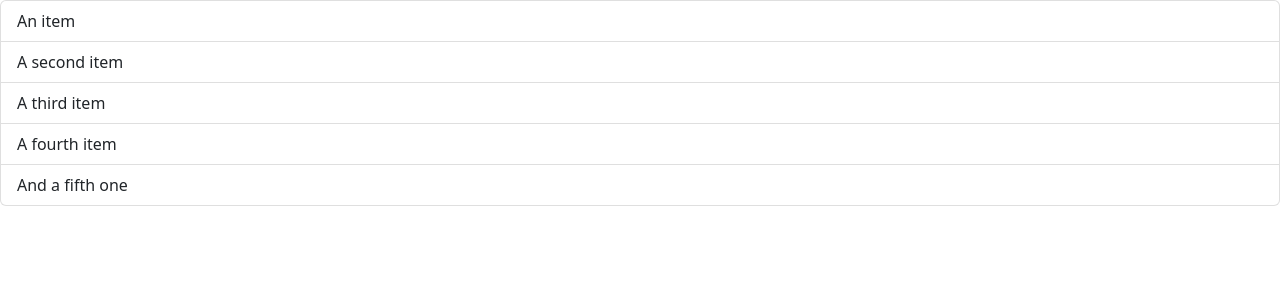
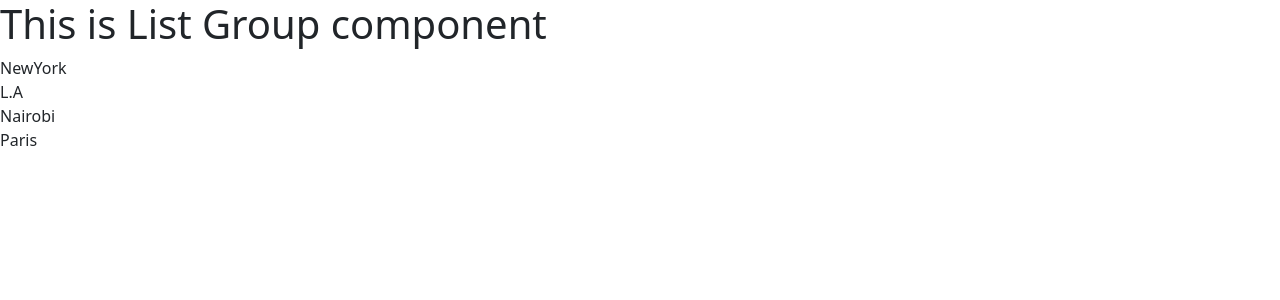
Before and after one commit to KabongeHajarah/app-react, a React (Vite) app: page / in a window 1280 px wide. Shown: the top 300 px of the page. Built offline with nearby package versions, Linux system fonts and the light colour scheme.

Commit message:
ListComponent

```diff
--- a/src/components/ListGroup.tsx
+++ b/src/components/ListGroup.tsx
@@ -1,12 +1,20 @@
 function ListGroup() {
+    const items =[
+        'NewYork',
+        'L.A',
+        'Nairobi',
+        'Paris'
+    ];
+
   return (
+    <>
+    <h1>This is List Group component </h1>
     <ul className="list-group">
-      <li className="list-group-item">An item</li>
-      <li className="list-group-item">A second item</li>
-      <li className="list-group-item">A third item</li>
-      <li className="list-group-item">A fourth item</li>
-      <li className="list-group-item">And a fifth one</li>
+
+  { items.map(item=><li>{item}</li>)}
+
     </ul>
+    </>
   );
 }
 export default ListGroup;
```
